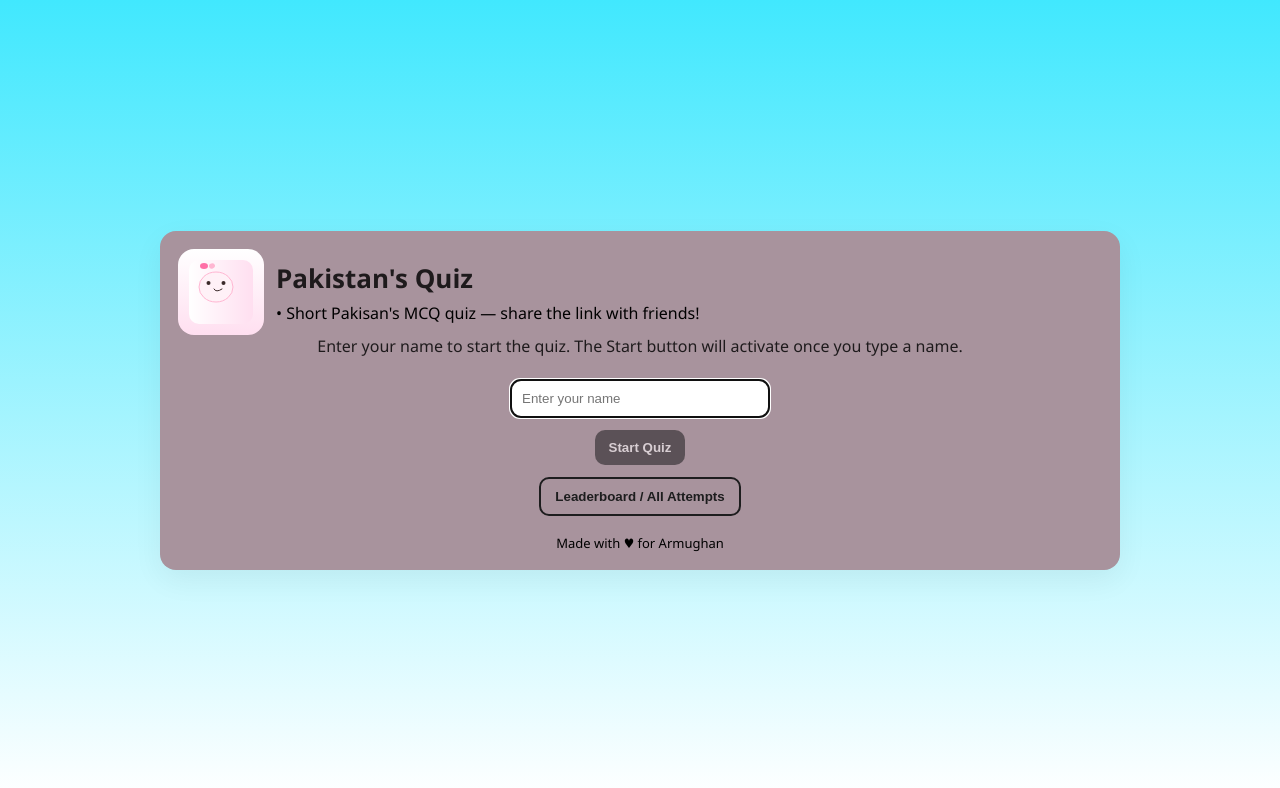
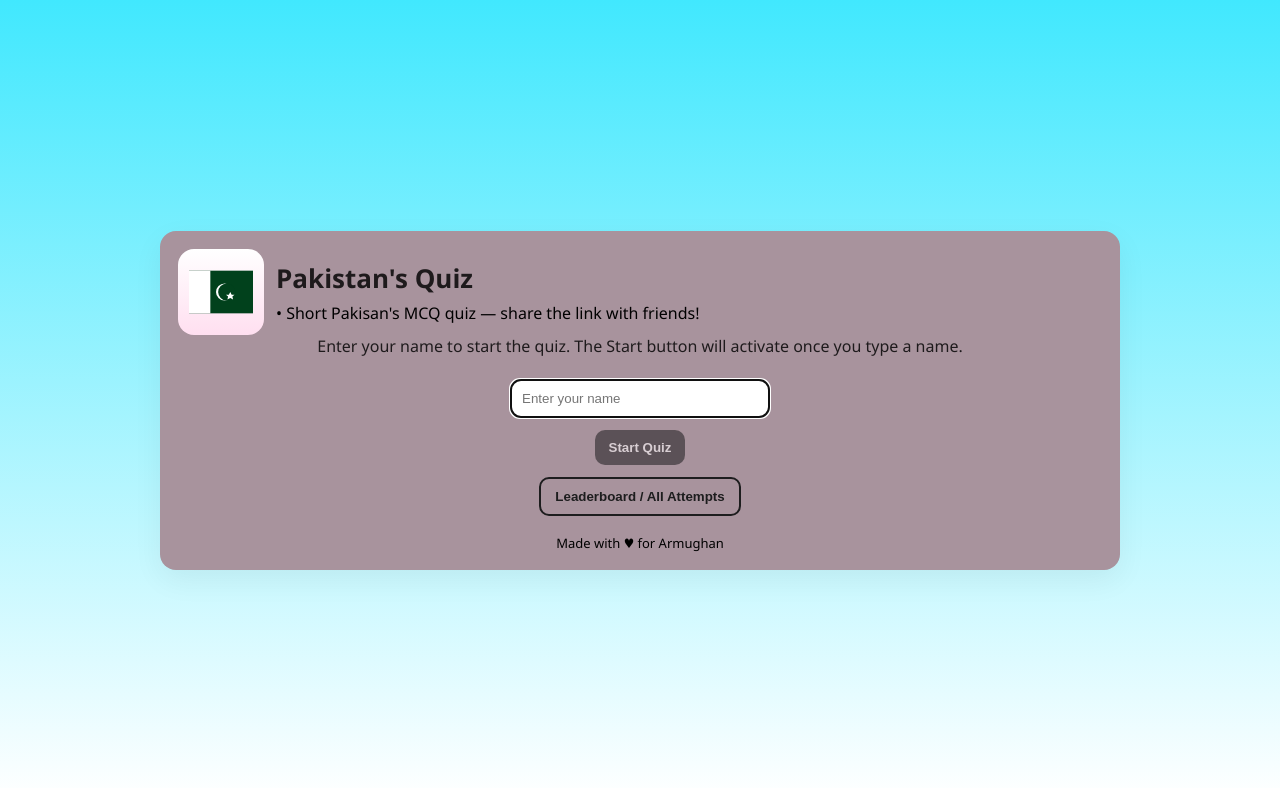
Before and after one commit to armughanyyybusiness-beep/Pakistan-Quiz, a plain HTML site: page index.html in a window 1280 px wide. Drawn offline with Linux system fonts and the light colour scheme.

Commit message:
Add files via upload

```diff
--- a/index.html
+++ b/index.html
@@ -400,22 +400,16 @@
 
   function logoSVG(){
     return `
-      <svg viewBox="0 0 128 128" xmlns="http://www.w3.org/2000/svg" role="img" aria-label="cute cat logo">
-        <defs><linearGradient id="g1" x1="0" x2="1"><stop offset="0" stop-color="#fff"/><stop offset="1" stop-color="#ffdff0"/></linearGradient></defs>
-        <rect width="128" height="128" rx="20" fill="url(#g1)"/>
-        <g transform="translate(14,10)">
-          <ellipse cx="40" cy="44" rx="34" ry="30" fill="#fff1f7" stroke="#ffb6d2" stroke-width="2"/>
-          <circle cx="25" cy="36" r="4" fill="#3b2a2a" />
-          <circle cx="55" cy="36" r="4" fill="#3b2a2a" />
-          <path d="M36 48 q4 8 16 0" stroke="#3b2a2a" stroke-width="2" fill="none" stroke-linecap="round"/>
-          <g transform="translate(8,-6)">
-            <ellipse cx="8" cy="8" rx="8" ry="6" fill="#ff6fa7" />
-            <ellipse cx="24" cy="8" rx="6" ry="5" fill="#ffb6d2" transform="rotate(-18 24 8)"/>
-          </g>
-        </g>
+      <svg xmlns="http://www.w3.org/2000/svg" viewBox="0 0 900 600">
+        <rect width="900" height="600" fill="#01411C"/>
+        <rect width="300" height="600" fill="#FFFFFF"/>
+        <circle cx="500" cy="300" r="120" fill="#FFFFFF"/>
+        <circle cx="530" cy="300" r="120" fill="#01411C"/>
+        <polygon points="580,300 600,340 640,340 610,365 620,405 580,385 540,405 550,365 520,340 560,340" fill="#FFFFFF"/>
       </svg>
     `;
-  }
+}
+
 
   renderHome();
 </script>
```
